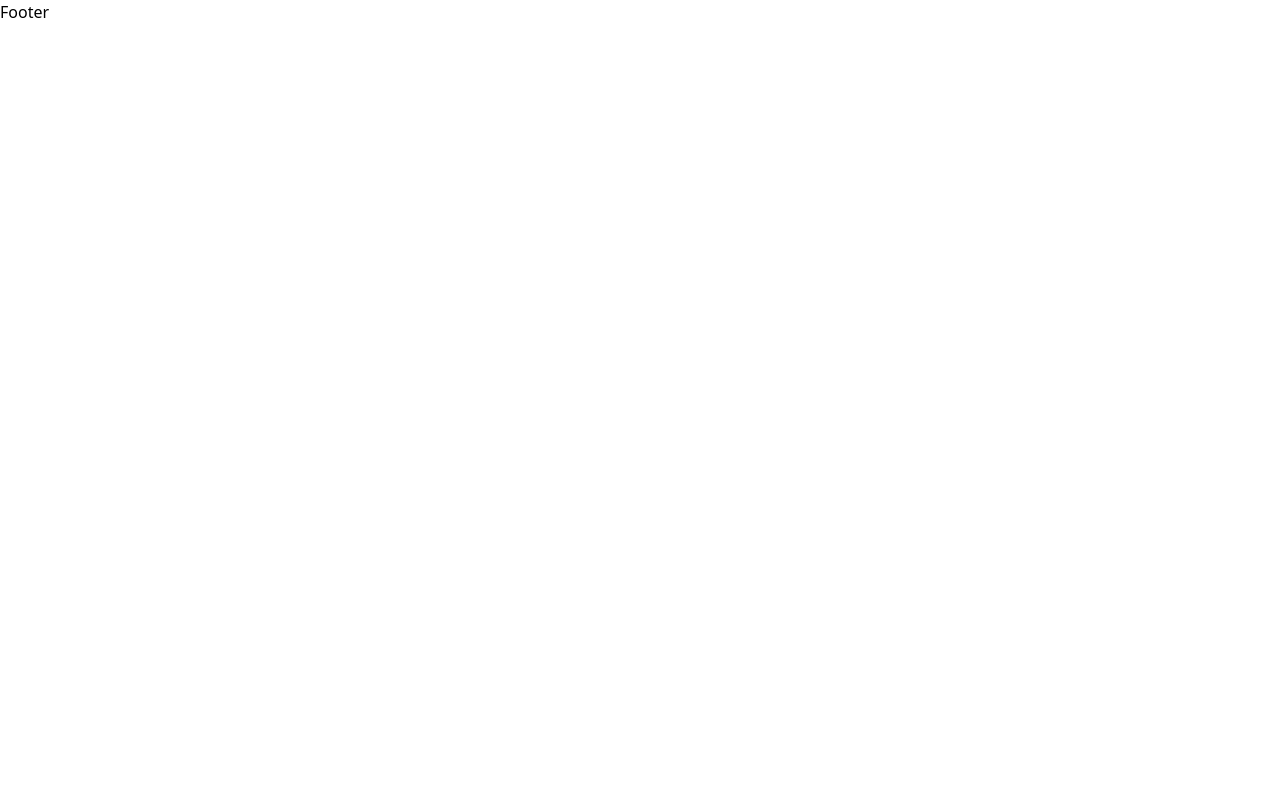
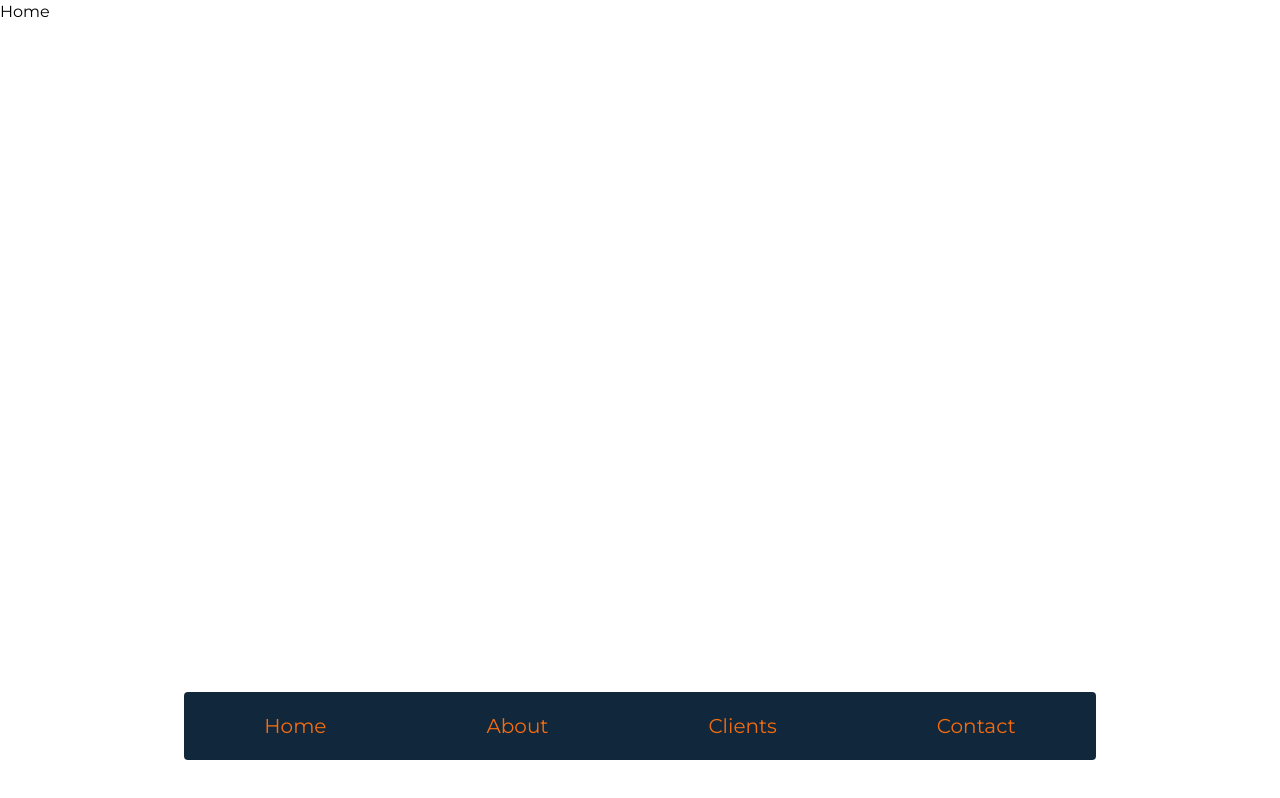
Before and after one commit to cyrilmuchemi/Marketing-Agency-Website, a React (Create React App) app: page / in a window 1280 px wide. Built offline with nearby package versions, Linux system fonts and the light colour scheme.

Commit message:
Create navbar

```diff
--- a/public/index.html
+++ b/public/index.html
@@ -11,7 +11,7 @@
     />
     <link rel="apple-touch-icon" href="%PUBLIC_URL%/logo192.png" />
     <link rel="manifest" href="%PUBLIC_URL%/manifest.json" />
-    <title>React App</title>
+    <title>Tech - Plug</title>
   </head>
   <body>
     <noscript>You need to enable JavaScript to run this app.</noscript>
--- a/src/components/Layout.js
+++ b/src/components/Layout.js
@@ -1,13 +1,44 @@
 import React from 'react';
+import { Link } from 'react-router-dom';
 
 const Layout = ({children}) => {
+
+  const menuItems = [
+    {
+      title: 'Home',
+      path: '/',
+      icon: ''
+    },
+    {
+      title: 'About',
+      path: '/about',
+      icon: ''
+    },
+    {
+      title: 'Clients',
+      path: '/clients',
+      icon: ''
+    },
+    {
+      title: 'Contact',
+      path: '/contact',
+      icon: ''
+    }
+  ]
+
   return (
     <>
-    <div className='content'>
+    <div>
       {children}
     </div>
-      <div className='footer'>
-        <h1>Footer</h1>
+      <div className='fixed bottom-10 left-0 right-0'>
+        <div className='flex justify-center w-full'>
+          {menuItems.map((item, index) => {
+            return <div className={`px-20 bg-primary py-5 ${index===0 && 'rounded-l'} ${index===menuItems.length-1 && 'rounded-r'}`}>
+              <Link to={`${item.path}`} className='text-secondary text-xl'>{item.title}</Link>
+            </div>
+          })}
+        </div>
       </div>
     </>
   )
--- a/src/index.css
+++ b/src/index.css
@@ -1,3 +1,7 @@
+@import url('https://fonts.googleapis.com/css2?family=Montserrat:ital,wght@0,300;0,400;0,500;0,800;1,100;1,200;1,400;1,600&display=swap');
+*{
+    font-family: 'Montserrat', sans-serif !important;
+}
 @tailwind base;
 @tailwind components;
 @tailwind utilities;
--- a/src/pages/About/index.js
+++ b/src/pages/About/index.js
@@ -4,6 +4,7 @@ import Layout from '../../components/Layout';
 const About = () => {
   return (
     <Layout>
+      <h1>About</h1>
 
     </Layout>
   )
--- a/src/pages/Clients/index.js
+++ b/src/pages/Clients/index.js
@@ -4,7 +4,7 @@ import Layout from '../../components/Layout';
 const Clients = () => {
   return (
     <Layout>
-
+      <h1>Clients</h1>
     </Layout>
   )
 }
--- a/src/pages/Contact/index.js
+++ b/src/pages/Contact/index.js
@@ -4,7 +4,7 @@ import Layout from '../../components/Layout';
 const Contact = () => {
   return (
     <Layout>
-
+      <h1>Contact</h1>
     </Layout>
   )
 }
--- a/src/pages/Home/index.js
+++ b/src/pages/Home/index.js
@@ -4,7 +4,7 @@ import Layout from '../../components/Layout';
 const Home = () => {
   return (
     <Layout>
-
+      <h1>Home</h1>
     </Layout>
   )
 }
--- a/tailwind.config.js
+++ b/tailwind.config.js
@@ -2,7 +2,12 @@
 module.exports = {
   content: ["./src/**/*.{js,jsx,ts,tsx}", "./index.html"],
   theme: {
-    extend: {},
+    extend: {
+      colors : {
+        'primary' : '#11283C',
+        'secondary' : '#F66B0E'
+      }
+    },
   },
   plugins: [],
 };
```
